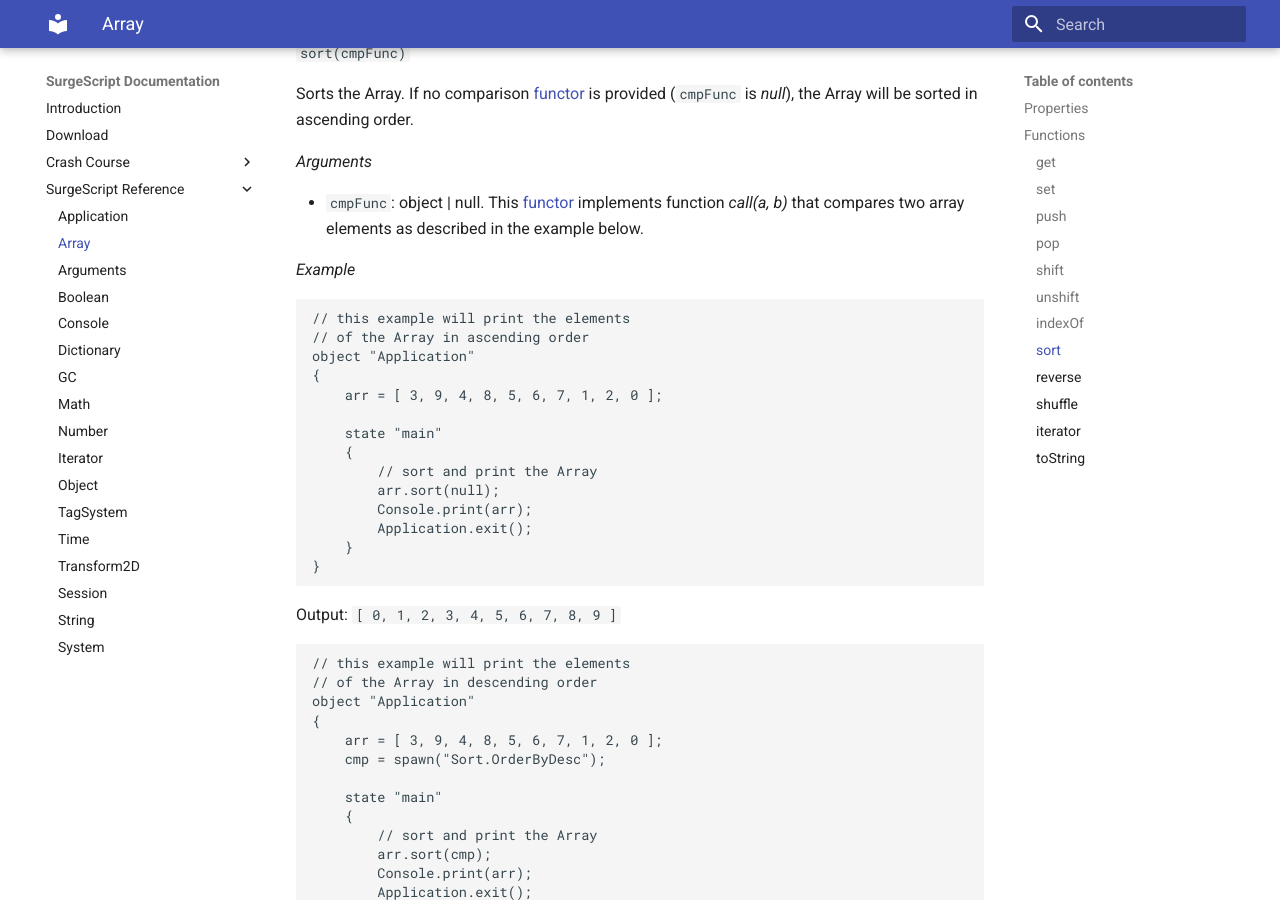
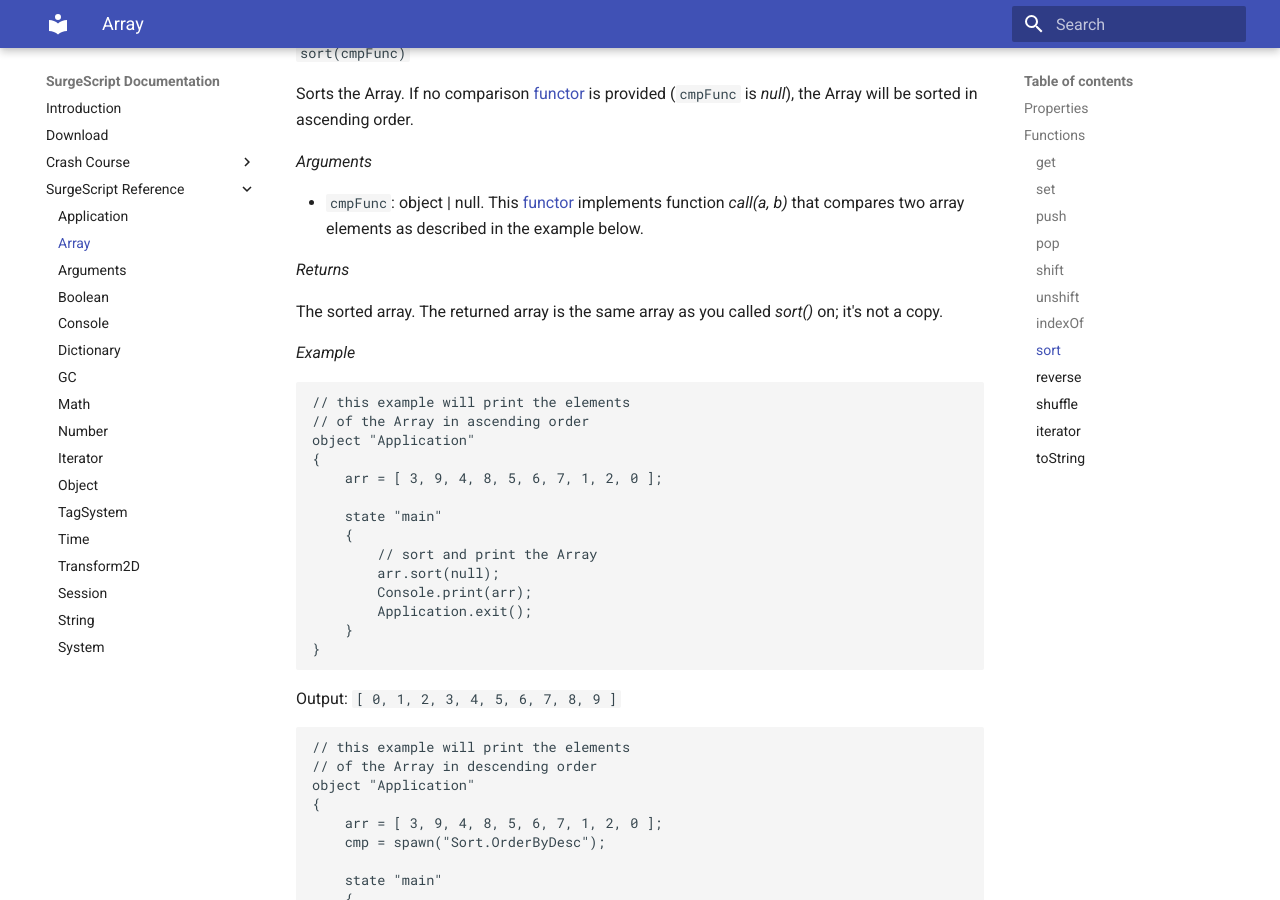
Before and after one commit to alemart/surgescript, an MkDocs documentation site: the page built from docs/reference/array.md, in a window 1280 px wide and 900 px high, scrolled down 3559 px. Built offline with MkDocs 1.6.1 and Material for MkDocs 9.7.7, drawn with Linux system fonts in a browser that asks for light colours; old or Windows-style settings are respelled for this version of MkDocs.

Commit message:
Function Array.sort() returns a value.

````diff
--- a/docs/reference/array.md
+++ b/docs/reference/array.md
@@ -176,6 +176,10 @@ Sorts the Array. If no comparison [functor](../tutorials/advanced_features#funct
 
 * `cmpFunc`: object | null. This [functor](../tutorials/advanced_features#functors) implements function *call(a, b)* that compares two array elements as described in the example below.
 
+*Returns*
+
+The sorted array. The returned array is the same array as you called *sort()* on; it's not a copy.
+
 *Example*
 
 ```
````
